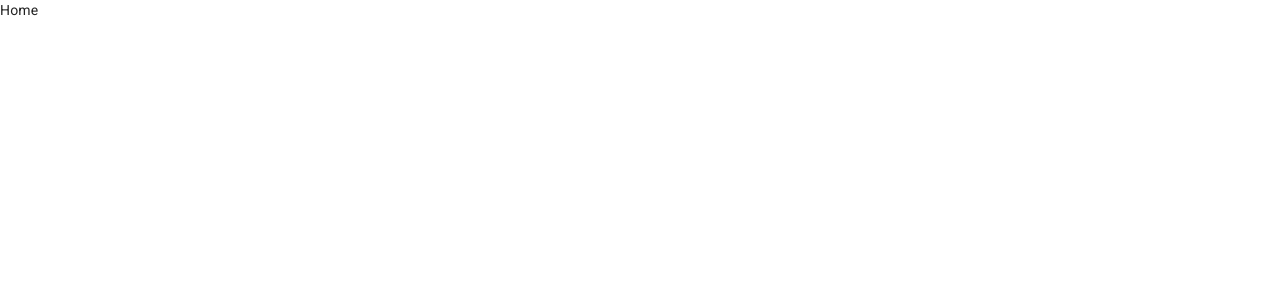
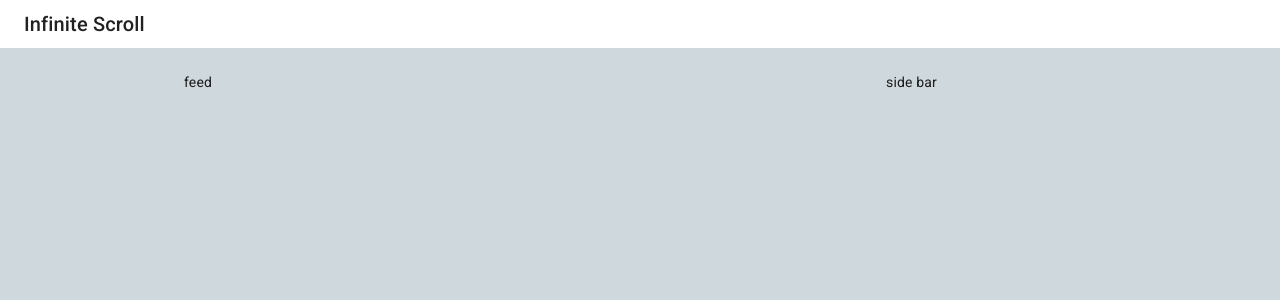
Before and after one commit to fernvilla/infinite-scroll, a Next.js app: page / in a window 1280 px wide. Shown: the top 300 px of the page. Built offline with nearby package versions, Linux system fonts and the light colour scheme.

Commit message:
Add layout

```diff
--- /dev/null
+++ b/components/FeedContainer.js
@@ -0,0 +1,7 @@
+import React from 'react';
+
+const FeedContainer = () => {
+  return <div>feed</div>;
+};
+
+export default FeedContainer;
--- /dev/null
+++ b/components/SideBar.js
@@ -0,0 +1,7 @@
+import React from 'react';
+
+const SideBar = () => {
+  return <div>side bar</div>;
+};
+
+export default SideBar;
--- a/pages/index.js
+++ b/pages/index.js
@@ -1,7 +1,51 @@
 import React from 'react';
+import { makeStyles } from '@material-ui/core/styles';
+import { Container, Box, AppBar, Toolbar, Typography, Grid } from '@material-ui/core';
+import FeedContainer from '../components/FeedContainer';
+import SideBar from '../components/SideBar';
+
+const useStyles = makeStyles(theme => ({
+  root: {
+    flexGrow: 1,
+    backgroundColor: theme.palette.background.light,
+    height: '100vh'
+  },
+  appBar: {
+    backgroundColor: theme.palette.background.default
+  },
+  toolbar: {
+    color: theme.palette.text.dark
+  }
+}));
 
 const Home = () => {
-  return <div>Home</div>;
+  const classes = useStyles();
+
+  return (
+    <div className={classes.root}>
+      <AppBar className={classes.appBar} position="static" elevation={0}>
+        <Toolbar className={classes.toolbar} variant="dense">
+          <Typography variant="h6" color="inherit">
+            Infinite Scroll
+          </Typography>
+        </Toolbar>
+      </AppBar>
+
+      <Box px={3} py={3}>
+        <Container maxWidth="md">
+          <Grid container spacing={3}>
+            <Grid item xs={9}>
+              <FeedContainer />
+            </Grid>
+
+            <Grid item xs={3}>
+              <SideBar />
+            </Grid>
+          </Grid>
+        </Container>
+      </Box>
+    </div>
+  );
 };
 
 export default Home;
--- a/src/theme.js
+++ b/src/theme.js
@@ -1,10 +1,10 @@
 import { createMuiTheme } from '@material-ui/core/styles';
-import { red } from '@material-ui/core/colors';
+import { red, grey, blueGrey } from '@material-ui/core/colors';
 
 const theme = createMuiTheme({
   palette: {
     primary: {
-      main: '#556cd6'
+      main: '#2c4871'
     },
     secondary: {
       main: '#19857b'
@@ -13,7 +13,11 @@ const theme = createMuiTheme({
       main: red.A400
     },
     background: {
-      default: '#fff'
+      default: '#fff',
+      light: blueGrey[100]
+    },
+    text: {
+      dark: grey[900]
     }
   }
 });
```
